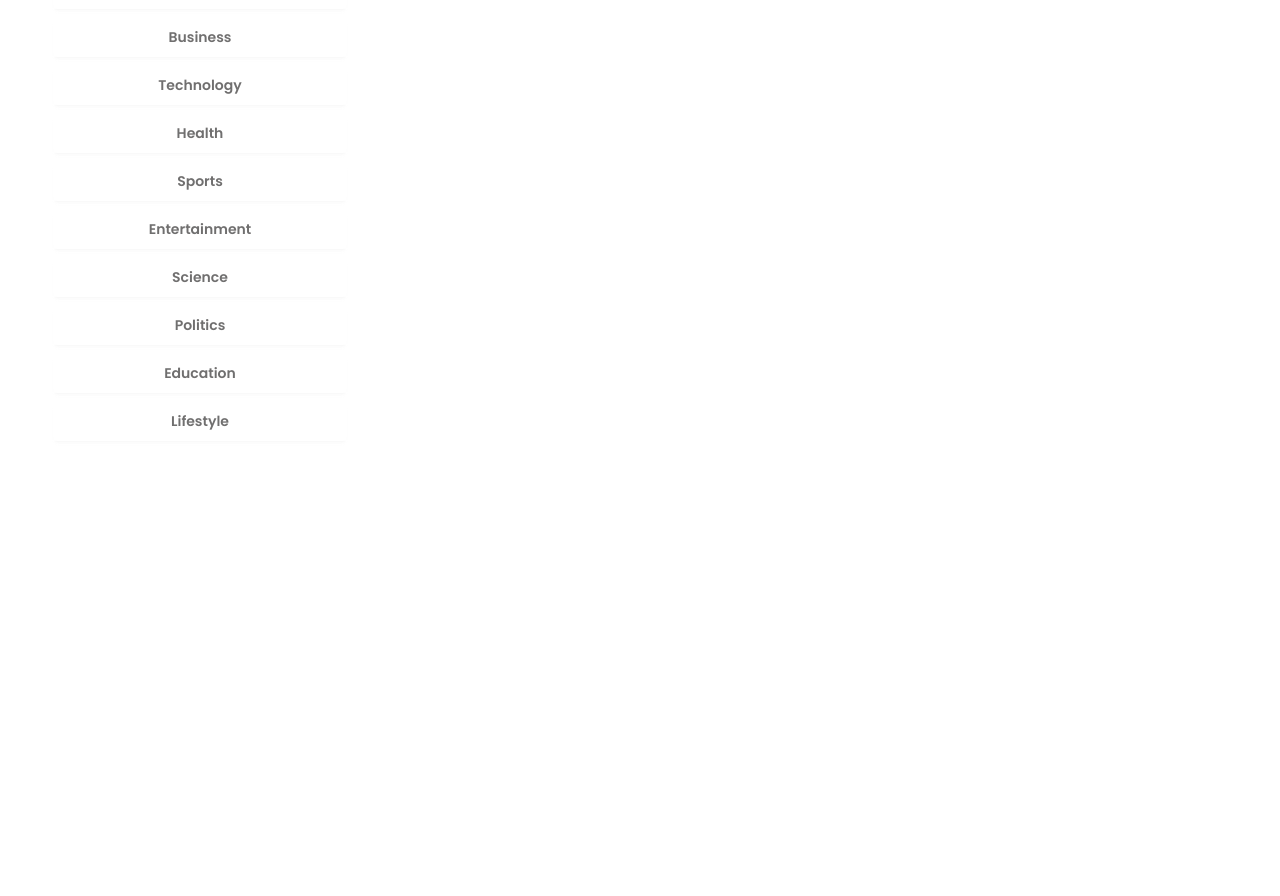
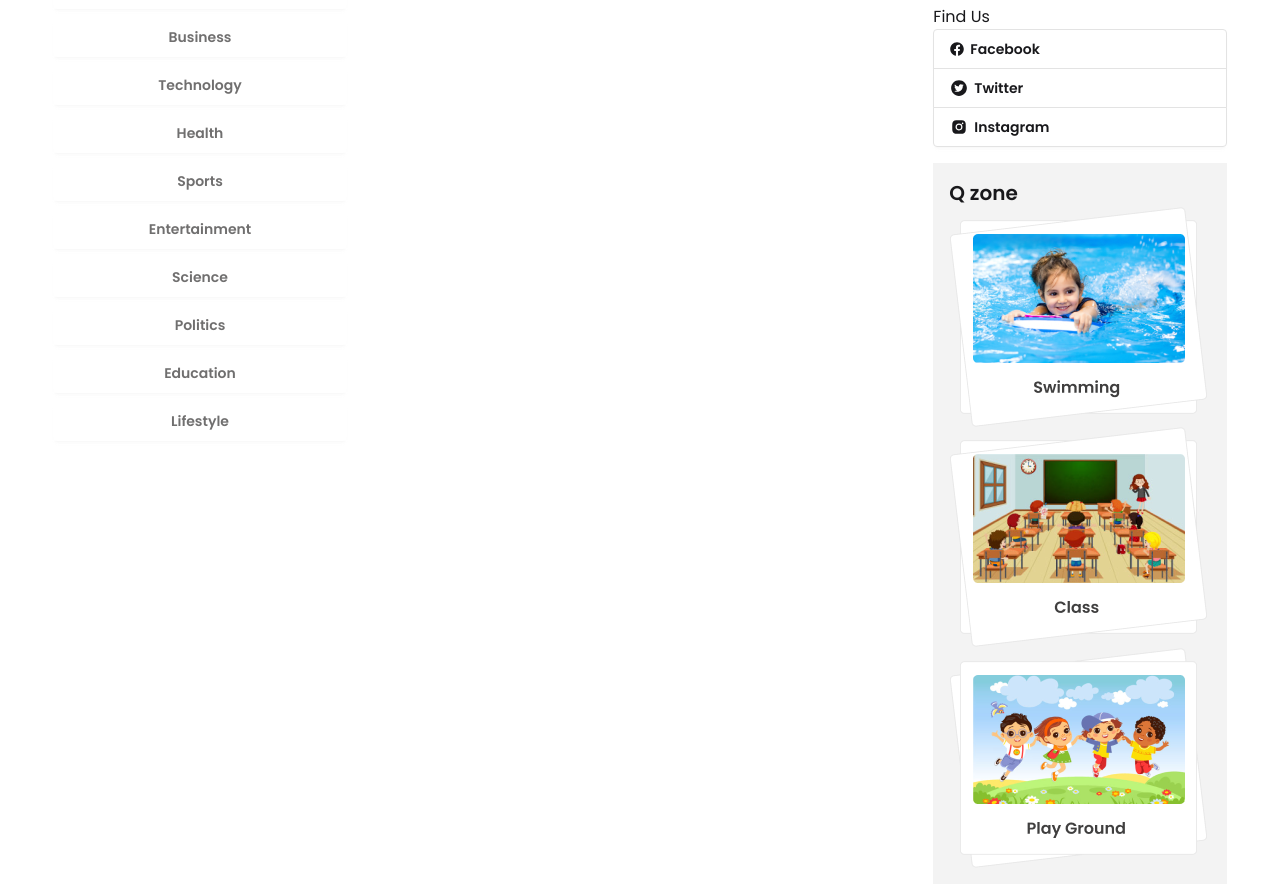
Before and after one commit to AnikaTabassum786/frontend-project-25, a React (Vite) app: page / in a window 1280 px wide. Shown: the part 380-1276 px from the top of the page. Before the commit the page ends 833 px from the top, so only its background shows below. Built offline with nearby package versions, Linux system fonts and the light colour scheme.

Commit message:
Design Continoue

```diff
--- /dev/null
+++ b/src/components/homelayout/FindUs.jsx
@@ -0,0 +1,24 @@
+import React from 'react';
+import { FaFacebook } from "react-icons/fa";
+import { AiFillTwitterCircle } from "react-icons/ai";
+import { BiLogoInstagramAlt } from "react-icons/bi";
+
+const FindUs = () => {
+    return (
+        <div>
+            Find Us
+
+            <div>
+                <div className="join join-vertical w-full ">
+                    <button className="btn join-item justify-start bg-white">
+                        <span><FaFacebook /></span> Facebook
+                    </button>
+                    <button className="btn join-item justify-start bg-white"> <span><AiFillTwitterCircle size={18} /></span> Twitter</button>
+                    <button className="btn join-item justify-start bg-white"> <span><BiLogoInstagramAlt size={18} /></span> Instagram</button>
+                </div>
+            </div>
+        </div>
+    );
+};
+
+export default FindUs;
--- /dev/null
+++ b/src/components/homelayout/Qzone.jsx
@@ -0,0 +1,17 @@
+import React from 'react';
+import image1 from '../../assets/swimming.png'
+import image2 from '../../assets/class.png'
+import image3 from '../../assets/playground.png'
+
+const Qzone = () => {
+    return (
+        <div className='bg-base-200 p-4'>
+           <p className='font-semibold text-xl'>Q zone </p>
+           <img src={image1} alt="Image" />
+           <img src={image2} alt="Image" />
+           <img src={image3} alt="" />
+        </div>
+    );
+};
+
+export default Qzone;
--- a/src/components/homelayout/RightAside.jsx
+++ b/src/components/homelayout/RightAside.jsx
@@ -1,10 +1,14 @@
 import React from 'react';
 import SocialLogin from './SocialLogin';
+import FindUs from './FindUs';
+import Qzone from './Qzone';
 
 const RightAside = () => {
     return (
-        <div>
+        <div className='space-y-4'>
            <SocialLogin></SocialLogin>
+           <FindUs></FindUs>
+           <Qzone></Qzone>
         </div>
     );
 };
```
